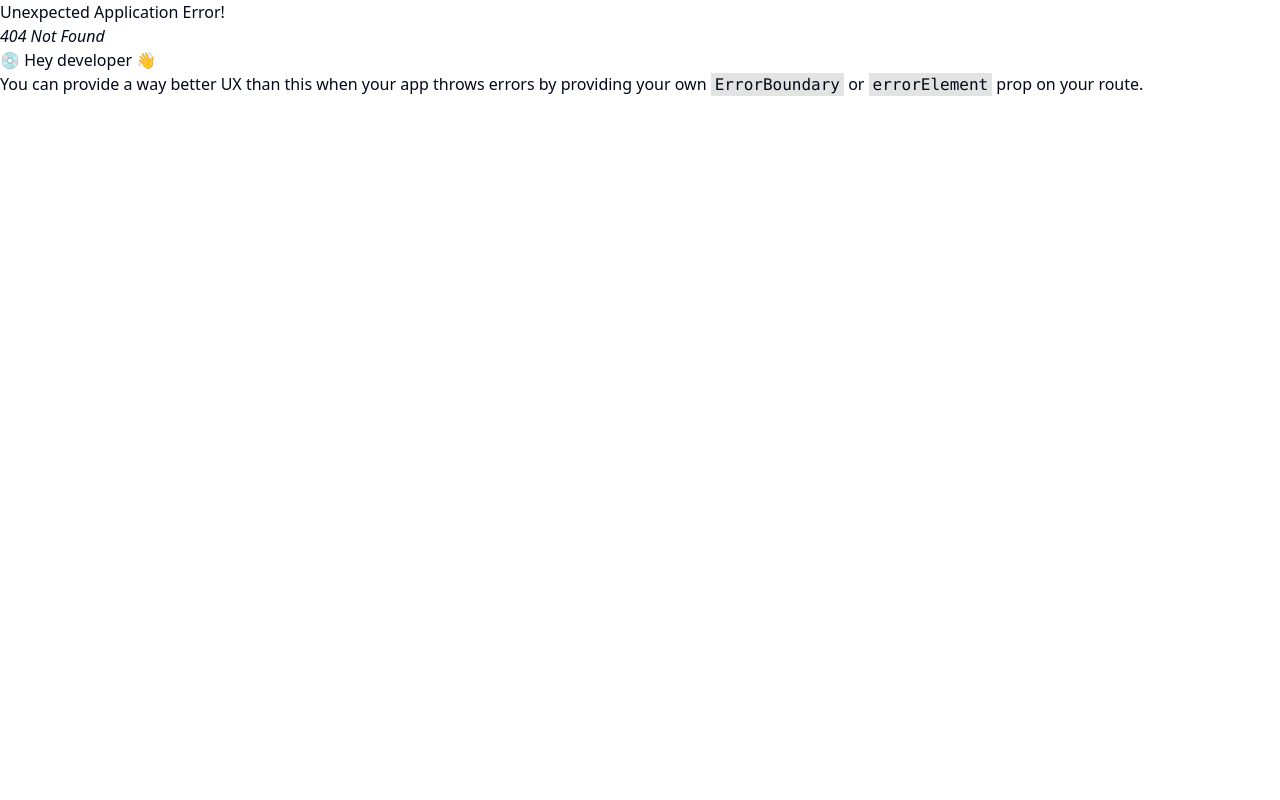
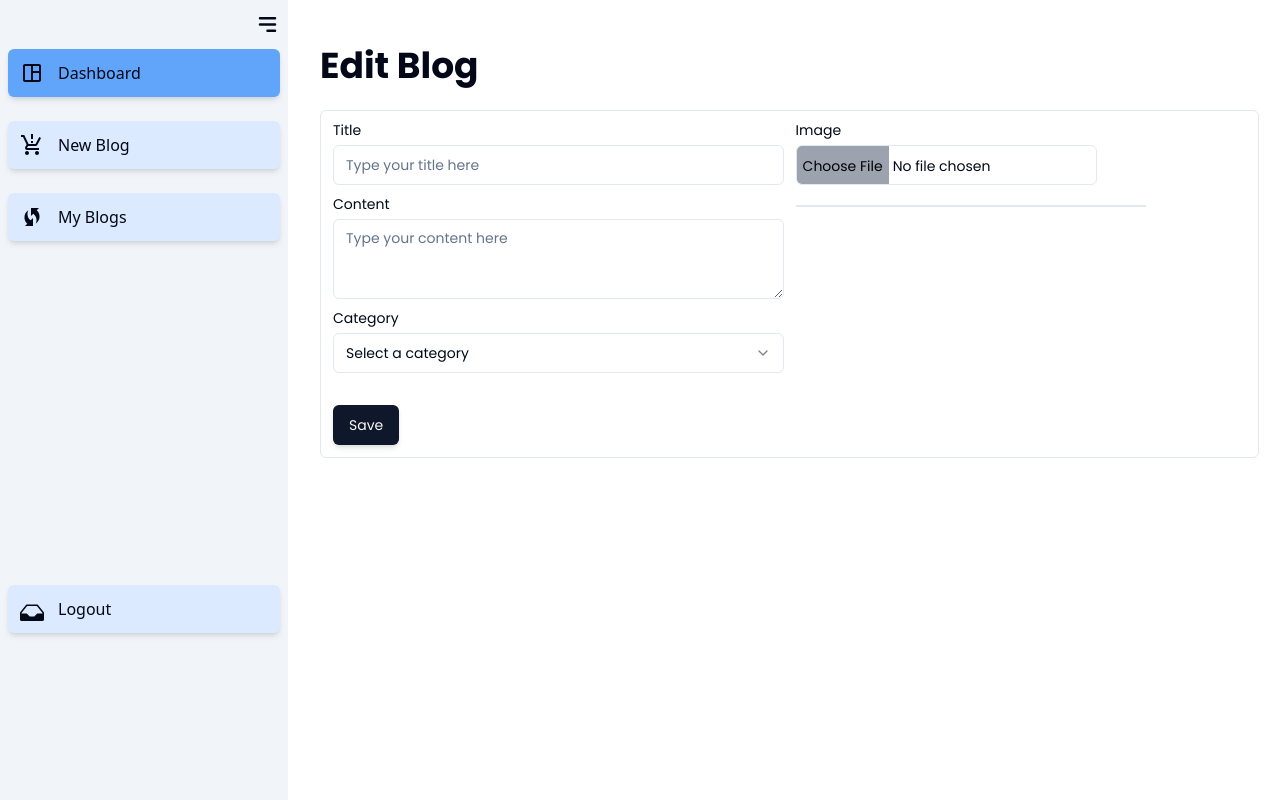
Before and after one commit to ryanardd/nodejs-api-blog, a React (Vite) app in the folder fe/: page /admin/edit/1 in a window 1280 px wide. Before the commit this address had no page. Built offline with nearby package versions, Linux system fonts and the light colour scheme; no server answers.

Commit message:
next category

```diff
--- a/fe/src/pages/admin/AdminLayout.jsx
+++ b/fe/src/pages/admin/AdminLayout.jsx
@@ -3,6 +3,7 @@ import { Sidebar } from './components/Sidebar'
 import { Outlet } from "react-router-dom"
 import { Admin } from './screens/Admin'
 import { Blog } from './screens/Blog'
+import { EditBlog } from './screens/EditBlog'
 
 export const AdminLayout = () => {
     return (
@@ -10,8 +11,6 @@ export const AdminLayout = () => {
             <Sidebar></Sidebar>
             <main className='w-[100%] mr-[1%] my-[3%]'>
                 <Outlet />
-                {/* <Admin></Admin>
-                <Blog></Blog> */}
             </main>
         </div>
     )
--- a/fe/src/pages/admin/components/Sidebar.jsx
+++ b/fe/src/pages/admin/components/Sidebar.jsx
@@ -27,7 +27,7 @@ export const Sidebar = ({ children }) => {
                 <div className={`flex justify-end py-3 ${open ? '' : ' -translate-x-2 '}`}>
                     <HiMenuAlt3 size={25} className="cursor-pointer" onClick={() => setOpen(!open)}></HiMenuAlt3>
                 </div>
-                <div className="flex gap-6 flex-col mt-4">
+                <div className="flex gap-6 flex-col ">
                     {
                         menus.map((menu, i) => (
                             <Link to={menu.path} key={i}
--- a/fe/src/pages/admin/screens/EditBlog.jsx
+++ b/fe/src/pages/admin/screens/EditBlog.jsx
@@ -1,83 +1,96 @@
-import React, { useState } from 'react'
+import React, { useEffect, useState } from 'react'
 import { Button } from "@/components/ui/button"
-import {
-    Dialog,
-    DialogContent,
-    DialogDescription,
-    DialogFooter,
-    DialogHeader,
-    DialogTitle,
-    DialogTrigger,
-} from "@/components/ui/dialog"
+import { Form, FormControl, FormItem } from "@/components/ui/form"
 import { Input } from "@/components/ui/input"
 import { Label } from "@/components/ui/label"
-import { MdOutlineEdit } from 'react-icons/md'
-import { Textarea } from '@/components/ui/textarea'
-import { Select, SelectContent, SelectItem, SelectTrigger, SelectValue } from '@/components/ui/select'
+import { Textarea } from "@/components/ui/textarea"
+import axios from "axios"
+import { Select, SelectContent, SelectItem, SelectTrigger, SelectValue } from "@/components/ui/select"
+import { AlertDialog } from '@/components/ui/alert-dialog'
+import { getBlogId } from '@/services/blog-service'
+import { useParams } from "react-router-dom"
 
 export const EditBlog = () => {
 
     const [preview, setPreview] = useState("")
+    const [title, setTitle] = useState("");
+    const [content, setContent] = useState("");
+    const [category, setCategory] = useState("");
+    const [image, setImage] = useState("");
+    const { id } = useParams();
+
+    axios.defaults.withCredentials = true
+    useEffect(() => {
+        getBlogById()
+    }, [])
+
+    const getBlogById = async () => {
+        await getBlogId(id, ((event) => {
+            setTitle(event.title);
+            setContent(event.content);
+            setCategory(event.category.name);
+            setPreview(event.img);
+        }));
+    }
+
     const loadImage = (e) => {
         const image = e.target.files[0];
         setImage(image);
         setPreview(URL.createObjectURL(image));
     }
 
+    const handleSelect = (e) => {
+        setCategory(e.target.value)
+    }
+
     return (
-        <div className="">
-            <Dialog className="h-20">
-                <DialogTrigger asChild>
-                    <Button><MdOutlineEdit></MdOutlineEdit>Edit</Button>
-                </DialogTrigger>
-                <DialogContent className="sm:max-w-[500px]">
-                    <DialogHeader>
-                        <DialogTitle>Edit Blog</DialogTitle>
-                        <DialogDescription>
-                            Make changes to your blogs here. Click save when you're done.
-                        </DialogDescription>
-                    </DialogHeader>
-                    <div className="grid gap-4 py-4">
-                        <div className="grid grid-cols-4 items-center gap-4">
-                            <Label>
-                                Title
-                            </Label>
+        <section className="poppins">
+            <AlertDialog>
+                <div className=" p-2">
+                    <h1 className="text-4xl font-bold">Edit Blog</h1>
+                    <Form>
+                        <form onSubmit={'handlerPost'} className="border space-y-8 w-full p-3 my-6 rounded-md">
+                            <FormItem className="gap-3 grid-cols-2 grid space-y-0">
+                                <div className='gap-3 grid'>
+                                    <div className="gap-2  grid">
+                                        <Label>Title</Label>
                                         <Input
-                                // value={'title'}
-                                // onChange={'e => setTitle(e.target.value)'}
+                                            value={title}
+                                            onChange={e => setTitle(e.target.value)}
                                             type="text"
-                                placeholder="Type your title here"
-                                className="col-span-3" />
+                                            placeholder="Type your title here"></Input>
                                     </div>
-                        <div className="grid grid-cols-4 items-center gap-4">
+                                    <div className="gap-2 grid">
                                         <Label>Content</Label>
                                         <Textarea
-                                // value={'content'}
-                                // onChange={'e => setContent(e.target.value)'}
+                                            value={content}
+                                            onChange={e => setContent(e.target.value)}
                                             type="text"
-                                placeholder="Type your content here"
-                                className="col-span-3" />
+                                            placeholder="Type your content here"></Textarea>
                                     </div>
-                        <div className="grid grid-cols-4 items-center gap-4">
+                                    <div className="gap-2 grid">
                                         <Label>Category</Label>
-                            <Select>
-                                <SelectTrigger className="col-span-3">
+                                        <Select defaultValue={category}>
+                                            {/* <Select onValueChange={field.onChange} defaultValue={field.value}> */}
+                                            <SelectTrigger >
                                                 <SelectValue placeholder="Select a category" />
                                             </SelectTrigger>
-                                <SelectContent>
-                                    <SelectItem value="m@example.com">m@example.com</SelectItem>
+                                            <SelectContent >
+                                                <SelectItem value={"m@example.com"}>m@example.com</SelectItem>
                                                 <SelectItem value="m@google.com">m@google.com</SelectItem>
                                             </SelectContent>
                                         </Select>
                                     </div>
-                        <div className="grid grid-cols-4 gap-4 relative z-50">
+                                </div>
+                                <div className=''>
+                                    <div className="gap-2 grid w-full">
                                         <Label>Image</Label>
-                            <div className="flex gap-5 col-span-3">
+                                        <div className="grid gap-5 w-full">
                                             <Input
                                                 type="file"
                                                 className="max-w-max file:h-10 p-0 file:cursor-pointer text-center file:bg-gray-400"
-                                    onChange={loadImage} />
-                                <div className="w-32 h-32 border">
+                                                onChange={loadImage}></Input>
+                                            <div className="w-[350px] border">
                                                 {preview && (
                                                     <img src={preview} alt="image" className=" h-full w-full object-cover" />
                                                 )}
@@ -85,11 +98,13 @@ export const EditBlog = () => {
                                         </div>
                                     </div>
                                 </div>
-                    <DialogFooter>
-                        <Button type="submit">Save changes</Button>
-                    </DialogFooter>
-                </DialogContent>
-            </Dialog>
+                            </FormItem>
+
+                            <Button type="submit" className="shadow-md">Save</Button>
+                        </form>
+                    </Form>
                 </div>
+            </AlertDialog>
+        </section>
     )
 }
--- a/fe/src/pages/admin/screens/MyBlogs.jsx
+++ b/fe/src/pages/admin/screens/MyBlogs.jsx
@@ -6,17 +6,12 @@ import axios from "axios";
 import { Link, Outlet } from "react-router-dom";
 import { EditBlog } from "./EditBlog";
 import { Delete } from "./Delete";
+import { MdDeleteOutline, MdOutlineEdit } from 'react-icons/md'
 
 
 export const MyBlogs = () => {
 
-    const menus = [
-        { name: "Edit", element: <EditBlog /> },
-        { name: "Delete", element: <Delete /> },
-    ]
-
     const [datas, setDatas] = useState([]);
-    const [posts, setPosts] = useState('');
 
     const handleButton = async (e) => {
         e.preventDefault()
@@ -27,8 +22,8 @@ export const MyBlogs = () => {
         axios.get(`http://localhost:3000/user/current`).then((res) => {
 
             if (res.data) {
-                console.log(res.data.data.post)
-                setDatas(res.data.data.post)
+                const data = res.data.data.post
+                setDatas(data)
             }
         }).catch(e => {
             console.log(e.response)
@@ -53,17 +48,21 @@ export const MyBlogs = () => {
                                         </div>
                                         <p className="border-b-2 my-3 border-b-gray-300 rounded-sm">{data.content}</p>
                                         <div className="flex gap-2 justify-between">
-                                            {
-                                                menus.map((menu, i) => (
-                                                    <Link
-                                                        to={menu.path}
-                                                        key={i} >
-                                                        <div className="flex">
-                                                            {menu.element}
-                                                        </div>
-                                                    </Link>
-                                                ))
-                                            }
+
+                                            <Link
+                                                to={`/admin/edit/${data.id_post}`}
+                                                key={i} >
+                                                <div className="flex">
+                                                    <Button><MdOutlineEdit />Edit</Button>
+                                                </div>
+                                            </Link>
+                                            <Link
+                                                to={'delete'}>
+                                                <div className="flex">
+                                                    <Delete></Delete>
+                                                </div>
+                                            </Link>
+
                                         </div>
                                     </div>
                                 </FormItem>
--- a/fe/src/services/blog-service.js
+++ b/fe/src/services/blog-service.js
@@ -1,4 +1,24 @@
 import axios from "axios";
+
+// export const getBlog = async (callback) => {
+//     await axios
+//         .get("http://localhost:3000/products")
+//         .then((res) => {
+//             callback(res.data);
+//         })
+//         .catch((error) => {
+//             console.log(error);
+//         });
+// };
+
+export const getBlogId = async (id, callback) => {
+    await axios.get(`http://localhost:3000/blog/${id}`).then((res) => {
+        const data = res.data.data;
+        callback(data);
+
+        console.log(data);
+    });
+};
 
 export const addBlog = async (blog, callback) => {
     await axios
```
Also changed, not shown: fe/src/App.jsx (+8 -13 lines). Lines whose indentation alone changed are shown as unchanged.
